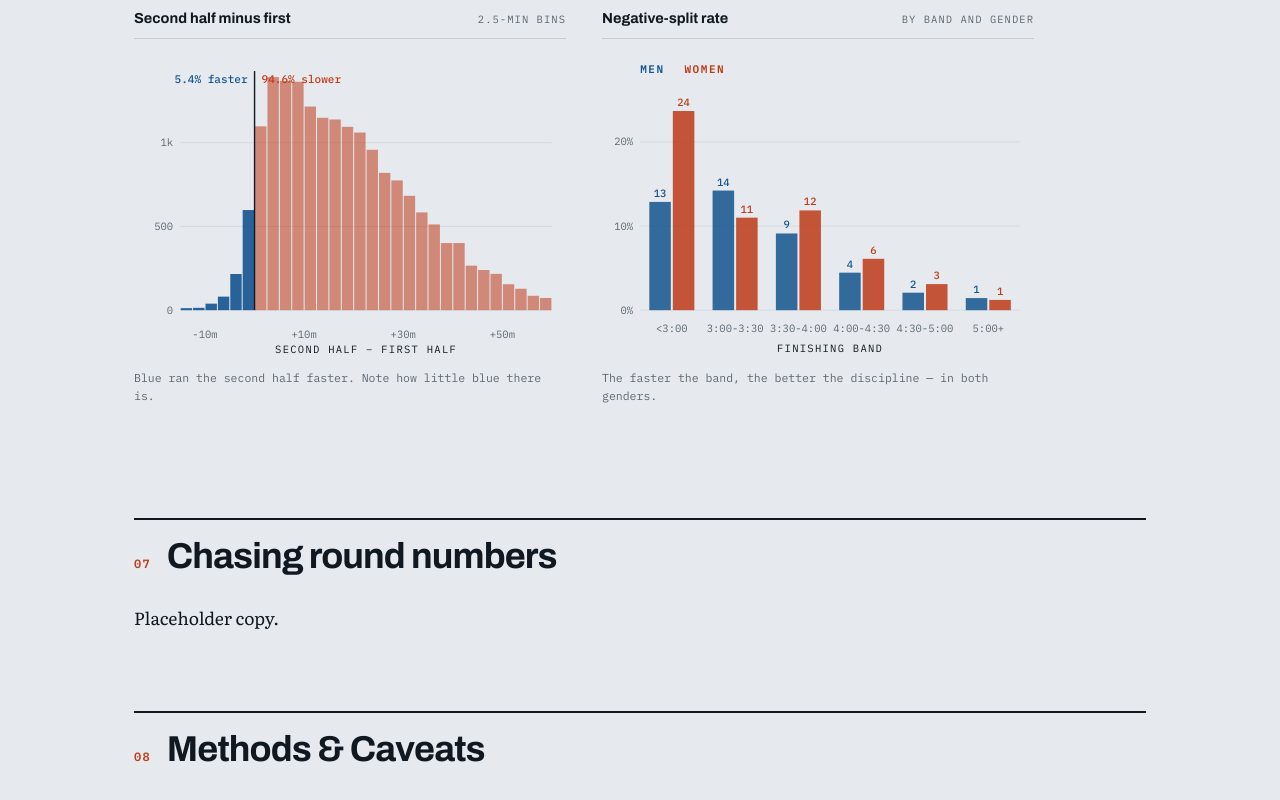
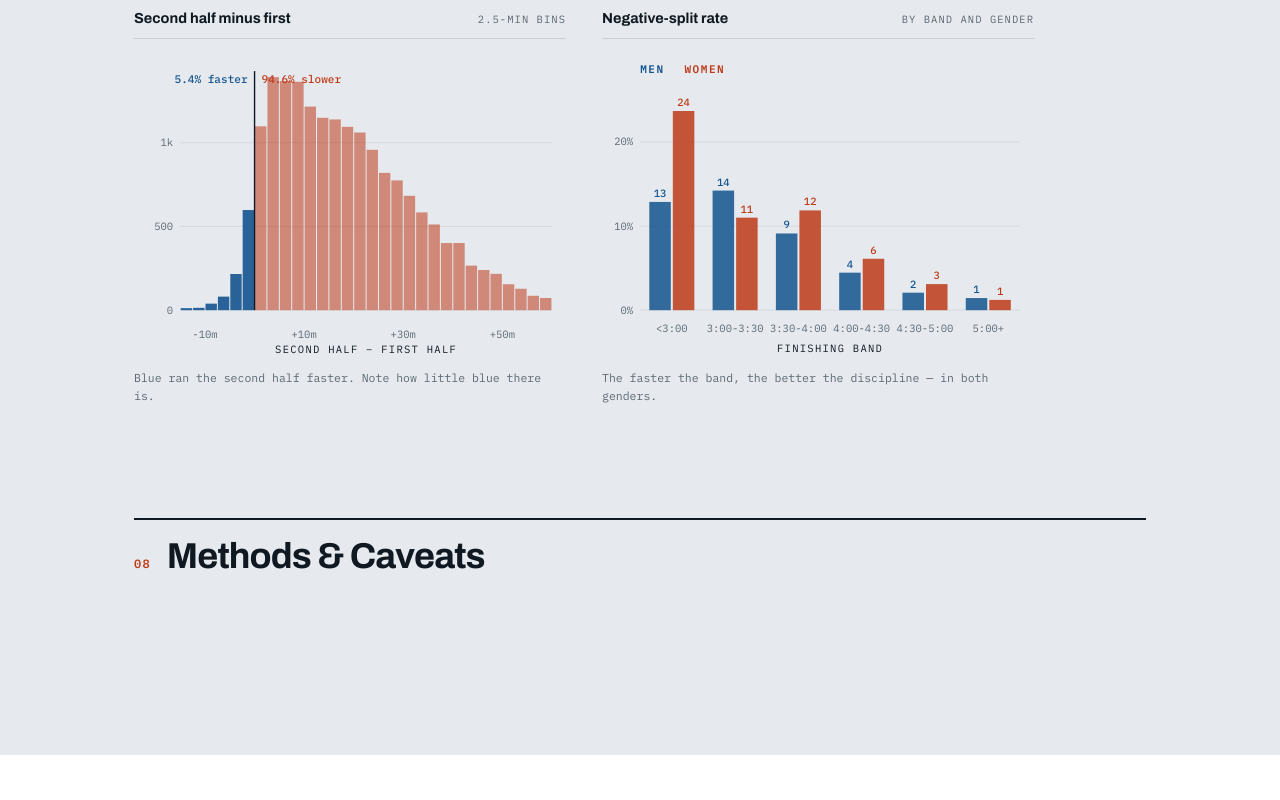
Before and after one commit to a-craker/cpt-marathon-26, a React (Vite) app: page / in a window 1280 px wide. Shown: the part 8967-9767 px from the top of the page. After the commit the page ends 9722 px from the top, so only its background shows below. Built offline with nearby package versions, Linux system fonts and the light colour scheme.

Commit message:
continuing write up

```diff
--- a/src/App.jsx
+++ b/src/App.jsx
@@ -233,16 +233,6 @@ export default function App() {
         </div>
         </Section>
 
-        <Section id="barriers" num="07" title="Chasing round numbers">
-          <p className="max-w-[646px]">Placeholder copy.</p>
-          {/* <Figure
-            title="Finish times, 1-minute bins"
-            meta="Red = 2 min before a barrier"
-            caption="Dashed lines mark the classic barriers. The red bars are the runners who found something in the last two minutes."
-          >
-            <BarrierBunching />
-          </Figure> */}
-        </Section>
         <Section id="method" num="08" title="Methods & Caveats">
         </Section>
       </main>
```
